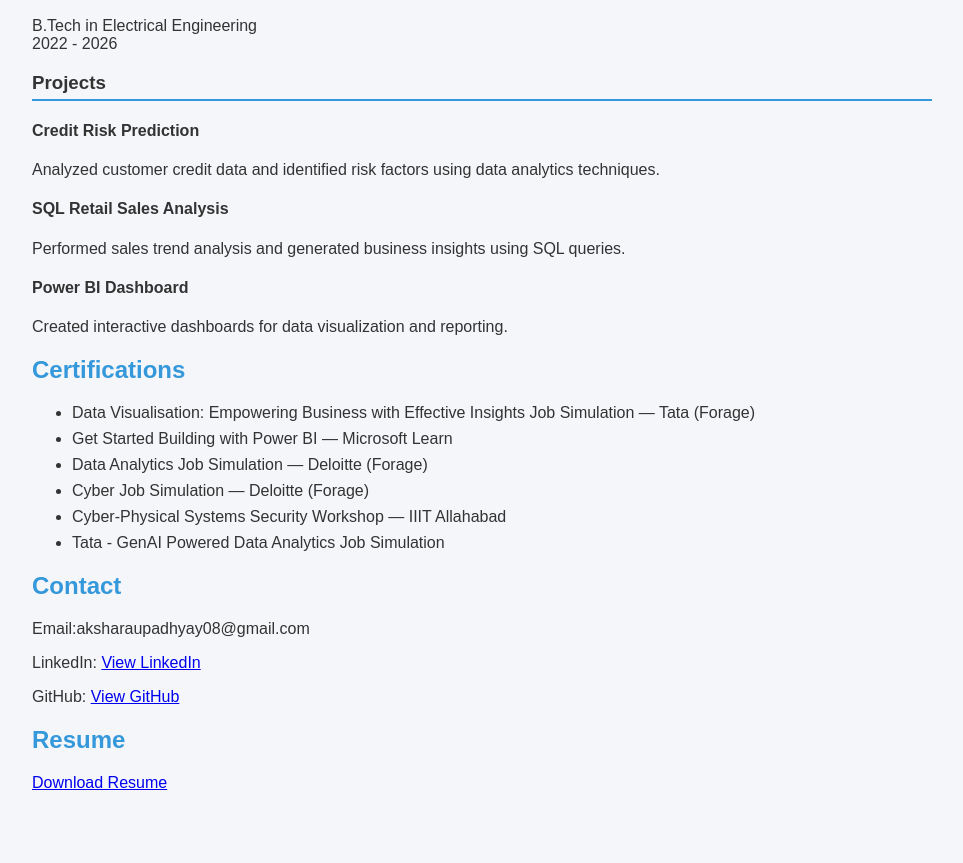
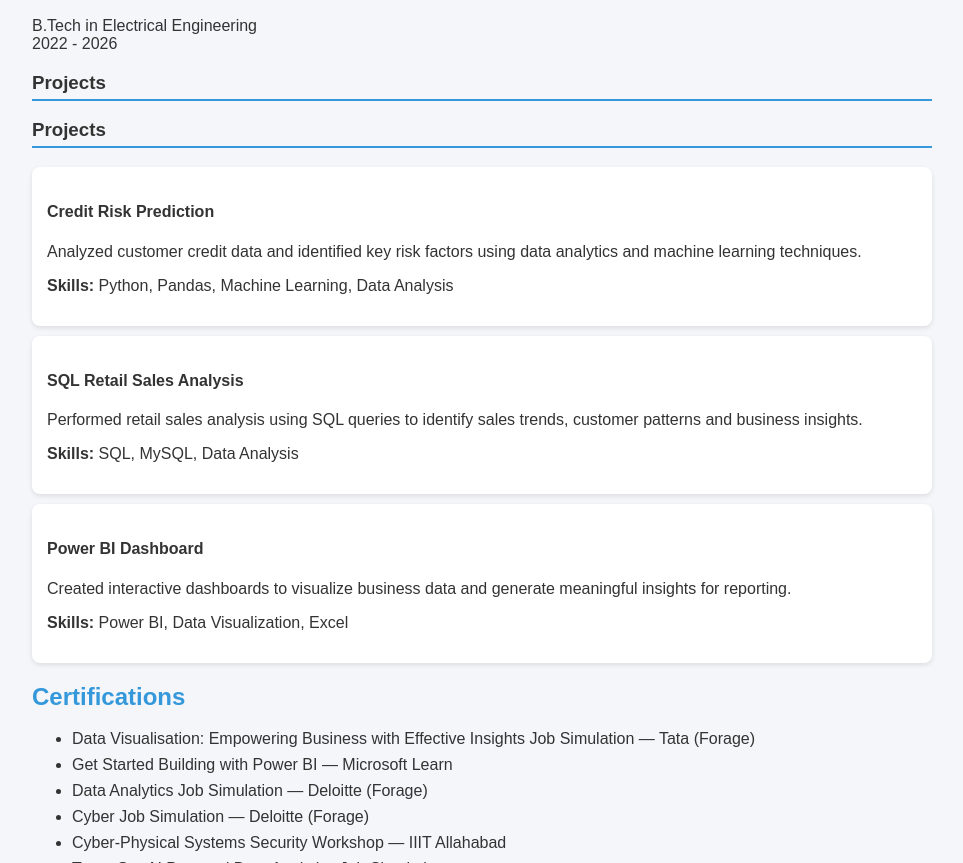
Before and after one commit to aksharaupadhyay08-crypto/akshara-portfolio, a plain HTML site: page index.html in a window 1280 px wide. Shown: the part 621-1484 px from the top of the page, without its empty margins (158-1121 px from the left). Before the commit the page ends 1449 px from the top, so only its background shows below. Drawn offline with Linux system fonts and the light colour scheme.

Commit message:
Update index.html

```diff
--- a/index.html
+++ b/index.html
@@ -36,22 +36,25 @@
 
 <h3>Projects</h3>
 
-<h4>Credit Risk Prediction</h4>
-<p>
-Analyzed customer credit data and identified risk factors using data analytics techniques.
-</p>
+<h3>Projects</h3>
 
+<div class="project">
+    <h4>Credit Risk Prediction</h4>
+    <p>Analyzed customer credit data and identified key risk factors using data analytics and machine learning techniques.</p>
+    <p><strong>Skills:</strong> Python, Pandas, Machine Learning, Data Analysis</p>
+</div>
 
-<h4>SQL Retail Sales Analysis</h4>
-<p>
-Performed sales trend analysis and generated business insights using SQL queries.
-</p>
+<div class="project">
+    <h4>SQL Retail Sales Analysis</h4>
+    <p>Performed retail sales analysis using SQL queries to identify sales trends, customer patterns and business insights.</p>
+    <p><strong>Skills:</strong> SQL, MySQL, Data Analysis</p>
+</div>
 
-
-<h4>Power BI Dashboard</h4>
-<p>
-Created interactive dashboards for data visualization and reporting.
-</p>
+<div class="project">
+    <h4>Power BI Dashboard</h4>
+    <p>Created interactive dashboards to visualize business data and generate meaningful insights for reporting.</p>
+    <p><strong>Skills:</strong> Power BI, Data Visualization, Excel</p>
+</div>
 
 <h2>Certifications</h2>
 
```
